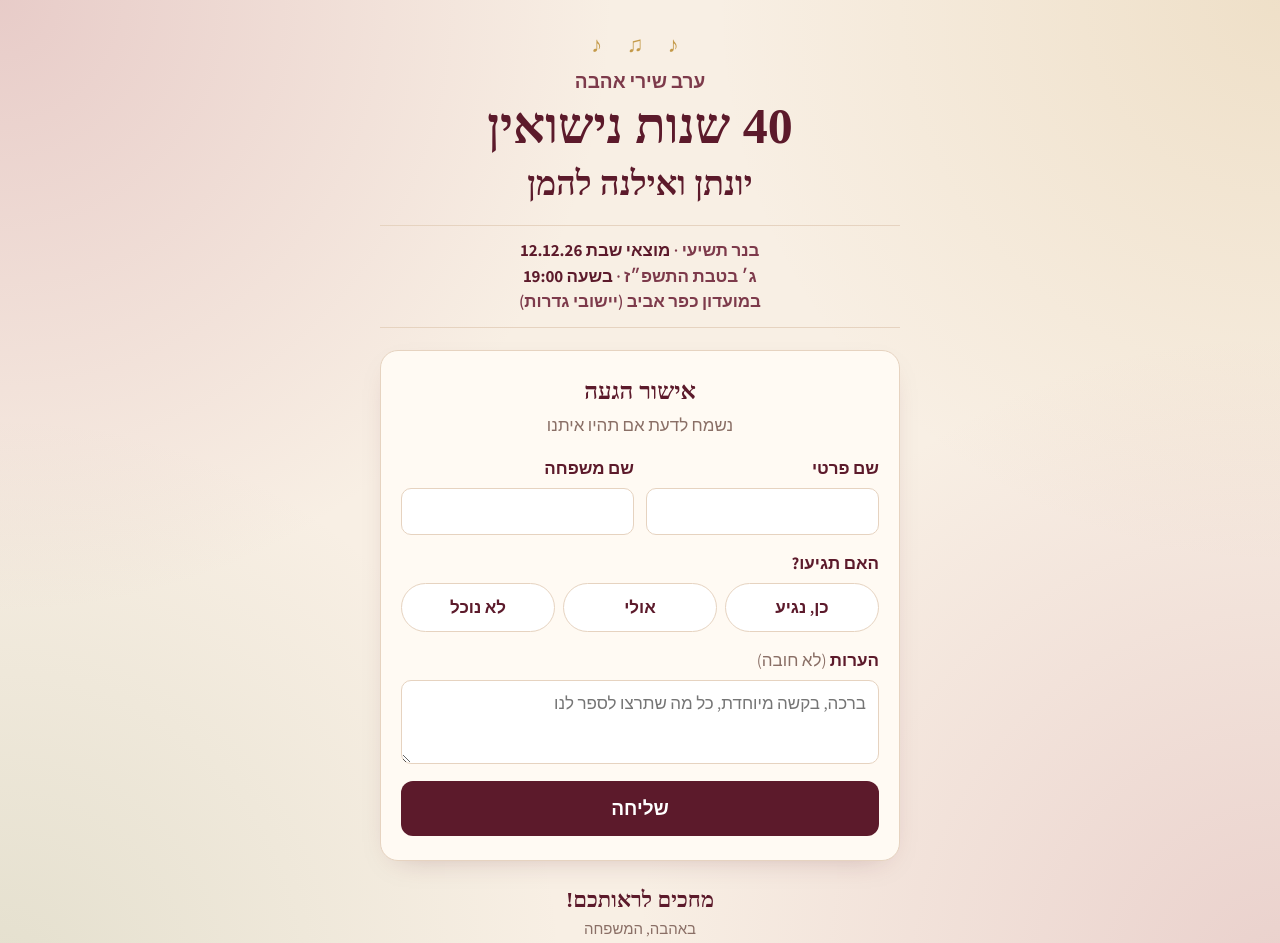
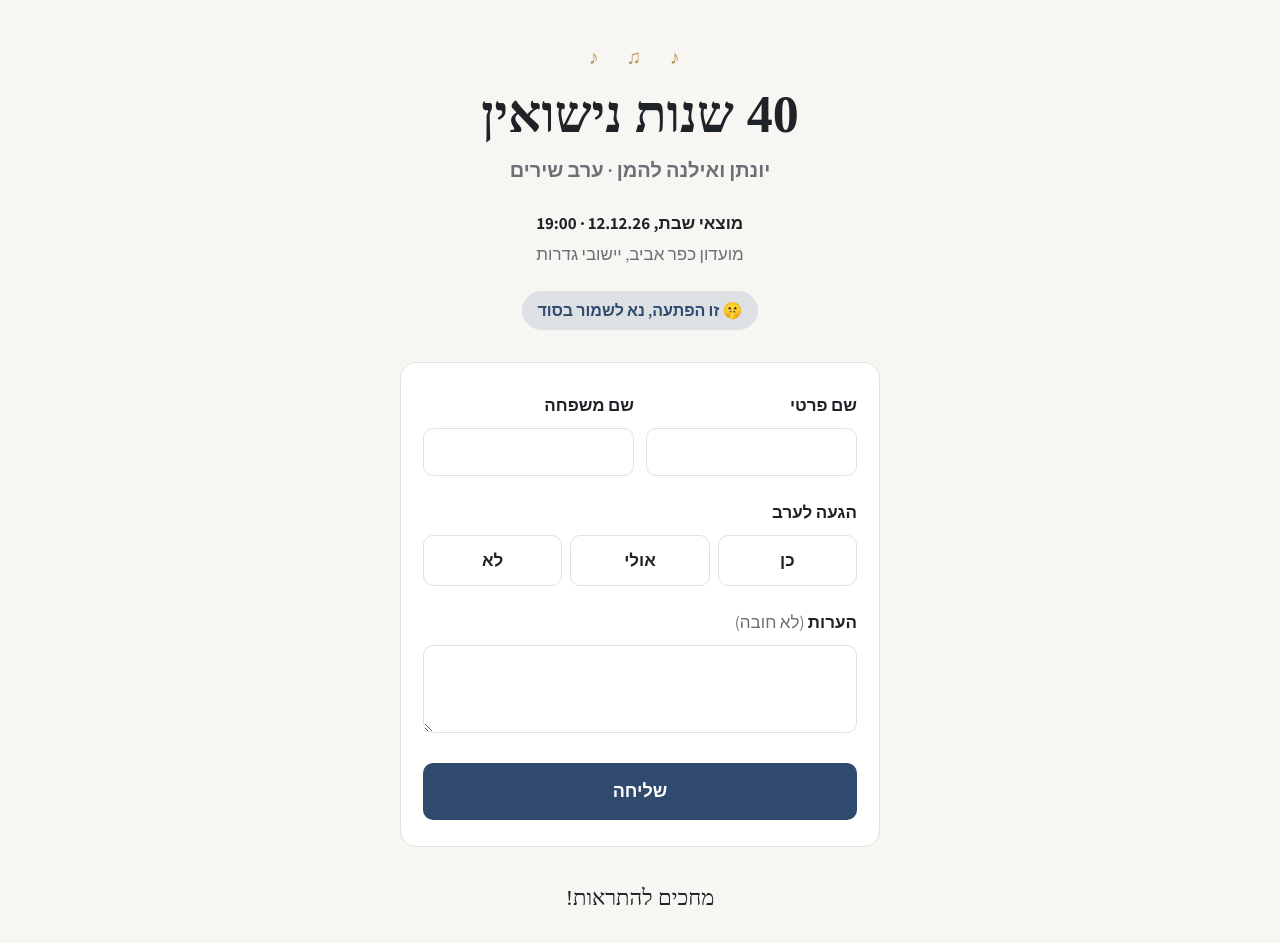
Before and after one commit to hilehman/rsvp-40, a plain HTML site: page index.html in a window 1280 px wide. Shown: the top 943 px of the page. Drawn offline with Linux system fonts and the light colour scheme; a web font is replaced by a local one.

Commit message:
Simplify RSVP page: neutral wording, calmer palette, more spacing
- Gender/number-neutral copy (no assumption that guests come as couples)
- Ask 'how many people in total' with a default of 1
- Less text: shorter event details, no repeated 'love', no subtitle
- Clear title/name hierarchy, larger line height
- Neutral off-white background with navy accent instead of pink/burgundy
- Add a 'this is a surprise' note

Co-Authored-By: Claude Opus 5.5 <noreply@anthropic.com>

```diff
--- a/index.html
+++ b/index.html
@@ -4,104 +4,97 @@
   <meta charset="utf-8">
   <meta name="viewport" content="width=device-width, initial-scale=1">
   <title>אישור הגעה – 40 שנות נישואין</title>
-  <meta name="description" content="ערב שירי אהבה לכבוד 40 שנות הנישואין של יונתן ואילנה להמן · מוצאי שבת 12.12.26 · 19:00 · מועדון כפר אביב">
+  <meta name="description" content="ערב שירים לכבוד 40 שנות הנישואין של יונתן ואילנה להמן · מוצאי שבת 12.12.26 · 19:00 · מועדון כפר אביב">
   <meta property="og:title" content="40 שנות נישואין – יונתן ואילנה להמן">
-  <meta property="og:description" content="ערב שירי אהבה · מוצאי שבת 12.12.26 · 19:00 · נשמח לאישור הגעה">
+  <meta property="og:description" content="ערב שירים · מוצאי שבת 12.12.26 · 19:00 · אישור הגעה">
   <meta property="og:type" content="website">
   <link rel="preconnect" href="https://fonts.googleapis.com">
   <link rel="preconnect" href="https://fonts.gstatic.com" crossorigin>
-  <link href="https://fonts.googleapis.com/css2?family=Frank+Ruhl+Libre:wght@500;700;900&family=Assistant:wght@400;600;700&display=swap" rel="stylesheet">
+  <link href="https://fonts.googleapis.com/css2?family=Frank+Ruhl+Libre:wght@400;700&family=Assistant:wght@400;600;700&display=swap" rel="stylesheet">
   <style>
     :root {
-      --paper: #f8efe4;
-      --card: #fffaf3;
-      --ink: #5c1a2b;
-      --ink-soft: #7d3a4b;
-      --rose: #c98a95;
-      --gold: #c49a4a;
-      --line: #e6d3c0;
-      --muted: #8a6f66;
-      --ok: #5f7a4a;
+      --bg: #f7f6f3;
+      --card: #ffffff;
+      --ink: #1f2328;
+      --muted: #6b6f76;
+      --line: #e3e1dc;
+      --accent: #2f4a6d;
+      --accent-soft: rgba(47, 74, 109, .12);
+      --gold: #b8975a;
+      --error: #b3261e;
     }
     * { box-sizing: border-box; }
     html, body { margin: 0; }
     body {
       min-height: 100vh;
-      background:
-        radial-gradient(circle at 0% 0%, rgba(201,138,149,.35), transparent 38%),
-        radial-gradient(circle at 100% 100%, rgba(201,138,149,.30), transparent 40%),
-        radial-gradient(circle at 100% 0%, rgba(196,154,74,.18), transparent 35%),
-        radial-gradient(circle at 0% 100%, rgba(138,154,106,.18), transparent 35%),
-        var(--paper);
+      background: var(--bg);
       color: var(--ink);
       font-family: "Assistant", system-ui, sans-serif;
       font-size: 17px;
-      line-height: 1.5;
-      padding: 28px 16px 40px;
+      line-height: 1.7;
+      padding: 40px 16px 48px;
     }
-    .wrap { max-width: 520px; margin: 0 auto; }
+    .wrap { max-width: 480px; margin: 0 auto; }
 
-    header { text-align: center; margin-bottom: 22px; }
-    .notes { color: var(--gold); font-size: 22px; letter-spacing: 10px; }
-    .eyebrow { font-size: 19px; color: var(--ink-soft); margin: 6px 0 0; font-weight: 600; }
+    header { text-align: center; margin-bottom: 32px; }
+    .notes { color: var(--gold); font-size: 20px; letter-spacing: 12px; margin-bottom: 12px; }
     h1 {
       font-family: "Frank Ruhl Libre", serif;
-      font-weight: 900;
-      font-size: clamp(36px, 10vw, 50px);
-      line-height: 1.05;
-      margin: 4px 0 6px;
+      font-weight: 700;
+      font-size: clamp(38px, 11vw, 52px);
+      line-height: 1.1;
+      margin: 0 0 10px;
     }
     .names {
-      font-family: "Frank Ruhl Libre", serif;
-      font-weight: 700;
-      font-size: clamp(26px, 7.5vw, 34px);
-      margin: 0;
+      font-size: 20px;
+      font-weight: 600;
+      color: var(--muted);
+      margin: 0 0 22px;
     }
-    .details {
-      margin: 16px auto 0;
-      padding: 12px 0;
-      border-top: 1px solid var(--line);
-      border-bottom: 1px solid var(--line);
+    .details { margin: 0; color: var(--ink); }
+    .details div + div { margin-top: 2px; }
+    .details .place { color: var(--muted); }
+
+    .surprise {
+      margin: 22px auto 0;
+      display: inline-block;
+      padding: 6px 16px;
+      border-radius: 999px;
+      background: var(--accent-soft);
+      color: var(--accent);
       font-weight: 600;
-      color: var(--ink-soft);
+      font-size: 16px;
     }
-    .details strong { color: var(--ink); }
 
     .card {
       background: var(--card);
       border: 1px solid var(--line);
-      border-radius: 18px;
-      padding: 22px 20px 24px;
-      box-shadow: 0 10px 30px -18px rgba(92,26,43,.35);
+      border-radius: 16px;
+      padding: 28px 22px 26px;
     }
-    .card h2 {
-      font-family: "Frank Ruhl Libre", serif;
-      font-size: 24px;
-      margin: 0 0 4px;
-      text-align: center;
-    }
-    .card .sub { text-align: center; color: var(--muted); margin: 0 0 18px; }
 
     .row { display: flex; gap: 12px; }
     .row > .field { flex: 1; min-width: 0; }
-    .field { margin-bottom: 16px; }
-    label, .label { display: block; font-weight: 700; margin-bottom: 6px; }
+    .field { margin-bottom: 22px; }
+    label, .label { display: block; font-weight: 600; margin-bottom: 8px; }
+    .optional { font-weight: 400; color: var(--muted); }
     input[type=text], textarea {
       width: 100%;
       font: inherit;
+      line-height: 1.4;
       color: var(--ink);
       background: #fff;
       border: 1px solid var(--line);
       border-radius: 10px;
-      padding: 10px 12px;
+      padding: 11px 12px;
       outline: none;
       transition: border-color .15s, box-shadow .15s;
     }
     input[type=text]:focus, textarea:focus {
-      border-color: var(--rose);
-      box-shadow: 0 0 0 3px rgba(201,138,149,.25);
+      border-color: var(--accent);
+      box-shadow: 0 0 0 3px var(--accent-soft);
     }
-    textarea { min-height: 84px; resize: vertical; }
+    textarea { min-height: 88px; resize: vertical; }
 
     .choices { display: flex; gap: 8px; }
     .choices input { position: absolute; opacity: 0; pointer-events: none; }
@@ -109,20 +102,20 @@
       flex: 1;
       margin: 0;
       text-align: center;
-      padding: 11px 6px;
+      padding: 10px 6px;
       border: 1px solid var(--line);
-      border-radius: 999px;
+      border-radius: 10px;
       background: #fff;
       cursor: pointer;
       font-weight: 600;
       transition: background .15s, color .15s, border-color .15s;
     }
-    .choices input:focus-visible + label { box-shadow: 0 0 0 3px rgba(201,138,149,.35); }
-    .choices input:checked + label { background: var(--ink); border-color: var(--ink); color: #fff; }
+    .choices input:focus-visible + label { box-shadow: 0 0 0 3px var(--accent-soft); }
+    .choices input:checked + label { background: var(--accent); border-color: var(--accent); color: #fff; }
 
-    .stepper { display: flex; align-items: center; gap: 10px; }
+    .stepper { display: flex; align-items: center; gap: 12px; }
     .stepper button {
-      width: 42px; height: 42px;
+      width: 44px; height: 44px;
       border-radius: 50%;
       border: 1px solid var(--line);
       background: #fff;
@@ -140,53 +133,49 @@
       color: var(--ink);
       border: 1px solid var(--line);
       border-radius: 10px;
-      padding: 7px 4px;
+      padding: 6px 4px;
       background: #fff;
     }
     .hidden { display: none !important; }
     .hp { position: absolute; width: 1px; height: 1px; overflow: hidden; clip-path: inset(50%); opacity: 0; }
 
-    .error { color: #a3243b; font-size: 15px; margin: -6px 0 12px; min-height: 0; }
+    .error { color: var(--error); font-size: 15px; margin: -8px 0 14px; }
+    .error:empty { display: none; }
 
     .submit {
       width: 100%;
       font: inherit;
-      font-size: 19px;
+      font-size: 18px;
       font-weight: 700;
       color: #fff;
-      background: var(--ink);
+      background: var(--accent);
       border: none;
-      border-radius: 12px;
+      border-radius: 10px;
       padding: 13px;
       cursor: pointer;
       transition: opacity .15s;
     }
     .submit:disabled { opacity: .6; cursor: wait; }
 
-    .thanks { text-align: center; padding: 10px 0 4px; }
-    .thanks .big { font-size: 44px; margin-bottom: 4px; }
-    .thanks h2 { margin-bottom: 8px; }
-    .thanks p { margin: 0 0 14px; }
+    .thanks { text-align: center; padding: 6px 0; }
+    .thanks .big { font-size: 40px; margin-bottom: 6px; }
+    .thanks h2 {
+      font-family: "Frank Ruhl Libre", serif;
+      font-size: 26px;
+      margin: 0 0 8px;
+    }
+    .thanks p { margin: 0 0 18px; }
     .linkbtn {
       background: none; border: none; padding: 0;
-      font: inherit; color: var(--ink-soft);
+      font: inherit; color: var(--muted);
       text-decoration: underline; cursor: pointer;
     }
 
     footer {
       text-align: center;
-      margin-top: 22px;
+      margin-top: 32px;
       font-family: "Frank Ruhl Libre", serif;
       font-size: 22px;
-      font-weight: 700;
-    }
-    footer small {
-      display: block;
-      font-family: "Assistant", sans-serif;
-      font-size: 15px;
-      font-weight: 400;
-      color: var(--muted);
-      margin-top: 2px;
     }
   </style>
 </head>
@@ -194,21 +183,17 @@
   <div class="wrap">
     <header>
       <div class="notes" aria-hidden="true">♪ ♫ ♪</div>
-      <p class="eyebrow">ערב שירי אהבה</p>
       <h1>40 שנות נישואין</h1>
-      <p class="names">יונתן ואילנה להמן</p>
+      <p class="names">יונתן ואילנה להמן · ערב שירים</p>
       <div class="details">
-        <div>בנר תשיעי · <strong>מוצאי שבת 12.12.26</strong></div>
-        <div>ג׳ בטבת התשפ״ז · <strong>בשעה 19:00</strong></div>
-        <div>במועדון כפר אביב (יישובי גדרות)</div>
+        <div><strong>מוצאי שבת, 12.12.26 · 19:00</strong></div>
+        <div class="place">מועדון כפר אביב, יישובי גדרות</div>
       </div>
+      <div class="surprise">🤫 זו הפתעה, נא לשמור בסוד</div>
     </header>
 
     <main class="card">
       <form id="rsvp" novalidate>
-        <h2>אישור הגעה</h2>
-        <p class="sub">נשמח לדעת אם תהיו איתנו</p>
-
         <div class="row">
           <div class="field">
             <label for="firstName">שם פרטי</label>
@@ -221,29 +206,29 @@
         </div>
 
         <div class="field">
-          <span class="label" id="attLabel">האם תגיעו?</span>
+          <span class="label" id="attLabel">הגעה לערב</span>
           <div class="choices" role="radiogroup" aria-labelledby="attLabel">
             <input type="radio" id="attYes" name="attending" value="כן">
-            <label for="attYes">כן, נגיע</label>
+            <label for="attYes">כן</label>
             <input type="radio" id="attMaybe" name="attending" value="אולי">
             <label for="attMaybe">אולי</label>
             <input type="radio" id="attNo" name="attending" value="לא">
-            <label for="attNo">לא נוכל</label>
+            <label for="attNo">לא</label>
           </div>
         </div>
 
         <div class="field hidden" id="countField">
-          <label for="guests" id="countLabel">כמה תגיעו?</label>
+          <label for="guests" id="countLabel">כמה אנשים בסך הכול?</label>
           <div class="stepper">
             <button type="button" data-step="1" aria-label="הוספה">+</button>
-            <input type="number" id="guests" name="guests" min="1" max="30" value="2" inputmode="numeric">
+            <input type="number" id="guests" name="guests" min="1" max="30" value="1" inputmode="numeric">
             <button type="button" data-step="-1" aria-label="הפחתה">−</button>
           </div>
         </div>
 
         <div class="field">
-          <label for="notes">הערות <span style="font-weight:400;color:var(--muted)">(לא חובה)</span></label>
-          <textarea id="notes" name="notes" placeholder="ברכה, בקשה מיוחדת, כל מה שתרצו לספר לנו"></textarea>
+          <label for="notes">הערות <span class="optional">(לא חובה)</span></label>
+          <textarea id="notes" name="notes"></textarea>
         </div>
 
         <div class="hp" aria-hidden="true">
@@ -259,19 +244,15 @@
         <div class="big" id="thanksIcon">🎶</div>
         <h2 id="thanksTitle">תודה!</h2>
         <p id="thanksText"></p>
-        <button type="button" class="linkbtn" id="again">רוצים לעדכן את התשובה?</button>
+        <button type="button" class="linkbtn" id="again">לעדכון התשובה</button>
       </div>
     </main>
 
-    <footer>
-      מחכים לראותכם!
-      <small>באהבה, המשפחה</small>
-    </footer>
+    <footer>מחכים להתראות!</footer>
   </div>
 
   <script>
-    // Only needed when this page is hosted OUTSIDE Apps Script (e.g. GitHub Pages / Netlify):
-    // paste the web app URL (".../exec") here. When served by Apps Script itself, leave empty.
+    // Google Apps Script web app that writes responses to the Google Sheet.
     var SCRIPT_URL = 'https://script.google.com/macros/s/AKfycby5gE3zxC0IhuT4sxHrxYXe1nsxiDnwZJkMkmHsPwS0_jtUGp_Whu6kYfJBILlh2MrW/exec';
 
     var form = document.getElementById('rsvp');
@@ -290,7 +271,7 @@
       if (e.target.name !== 'attending') return;
       var v = attendingValue();
       countField.classList.toggle('hidden', v === 'לא' || v === '');
-      countLabel.textContent = v === 'אולי' ? 'כמה תהיו, אם תגיעו?' : 'כמה תגיעו?';
+      countLabel.textContent = v === 'אולי' ? 'כמה אנשים, אם יסתדר?' : 'כמה אנשים בסך הכול?';
       errorEl.textContent = '';
     });
 
@@ -338,10 +319,10 @@
       };
 
       if (!data.firstName || !data.lastName) { errorEl.textContent = 'נא למלא שם פרטי ושם משפחה'; return; }
-      if (!data.attending) { errorEl.textContent = 'נא לבחור אם תגיעו'; return; }
+      if (!data.attending) { errorEl.textContent = 'נא לבחור כן, אולי או לא'; return; }
       if (data.attending !== 'לא') {
         var n = parseInt(guests.value, 10);
-        if (!n || n < 1) { errorEl.textContent = 'נא לציין כמה תגיעו'; return; }
+        if (!n || n < 1) { errorEl.textContent = 'נא לציין כמה אנשים'; return; }
         data.guests = n;
       }
 
@@ -351,7 +332,7 @@
       send(data).then(function () {
         showThanks(data);
       }).catch(function () {
-        errorEl.textContent = 'משהו השתבש בשליחה. נסו שוב בעוד רגע.';
+        errorEl.textContent = 'משהו השתבש בשליחה. אפשר לנסות שוב בעוד רגע.';
       }).finally(function () {
         submitBtn.disabled = false;
         submitBtn.textContent = 'שליחה';
@@ -361,13 +342,13 @@
     function showThanks(data) {
       var icon = '🎶', title = 'תודה ' + data.firstName + '!', text;
       if (data.attending === 'כן') {
-        text = 'איזה כיף! רשמנו ' + (data.guests === 1 ? 'אורח אחד' : data.guests + ' אורחים') + '. מחכים לראותכם ולשיר יחד.';
+        text = 'רשמנו ' + (data.guests === 1 ? 'אדם אחד' : data.guests + ' אנשים') + '. נתראה בערב!';
       } else if (data.attending === 'אולי') {
         icon = '🤞';
-        text = 'נשמח מאוד אם תצליחו להגיע. אפשר לעדכן אותנו כאן בכל רגע.';
+        text = 'נשמח מאוד אם יסתדר. אפשר לעדכן כאן בכל רגע.';
       } else {
         icon = '💛';
-        text = 'תודה שעדכנתם. נתגעגע אליכם!';
+        text = 'תודה על העדכון. נתגעגע!';
       }
       document.getElementById('thanksIcon').textContent = icon;
       document.getElementById('thanksTitle').textContent = title;
```
